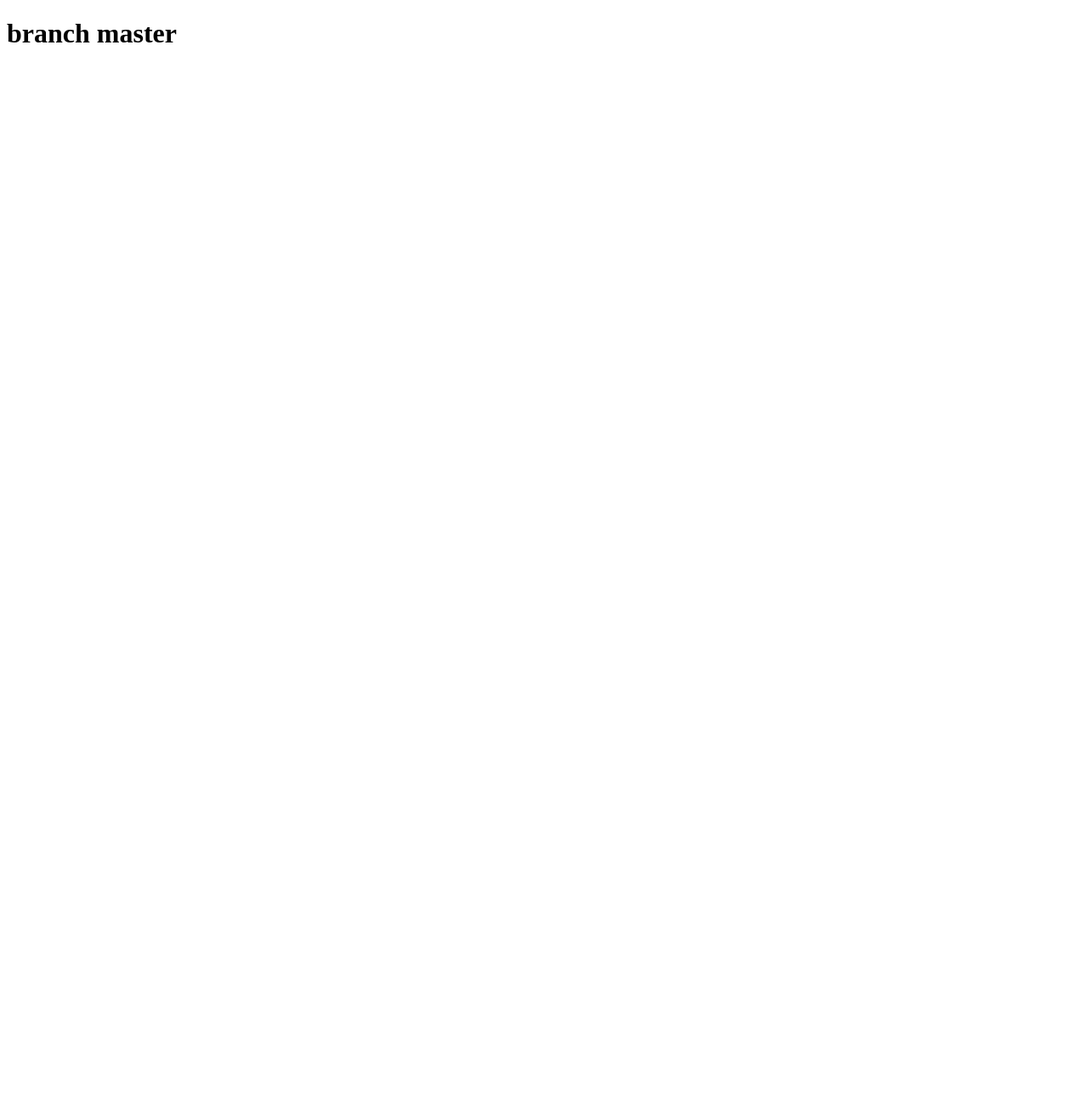
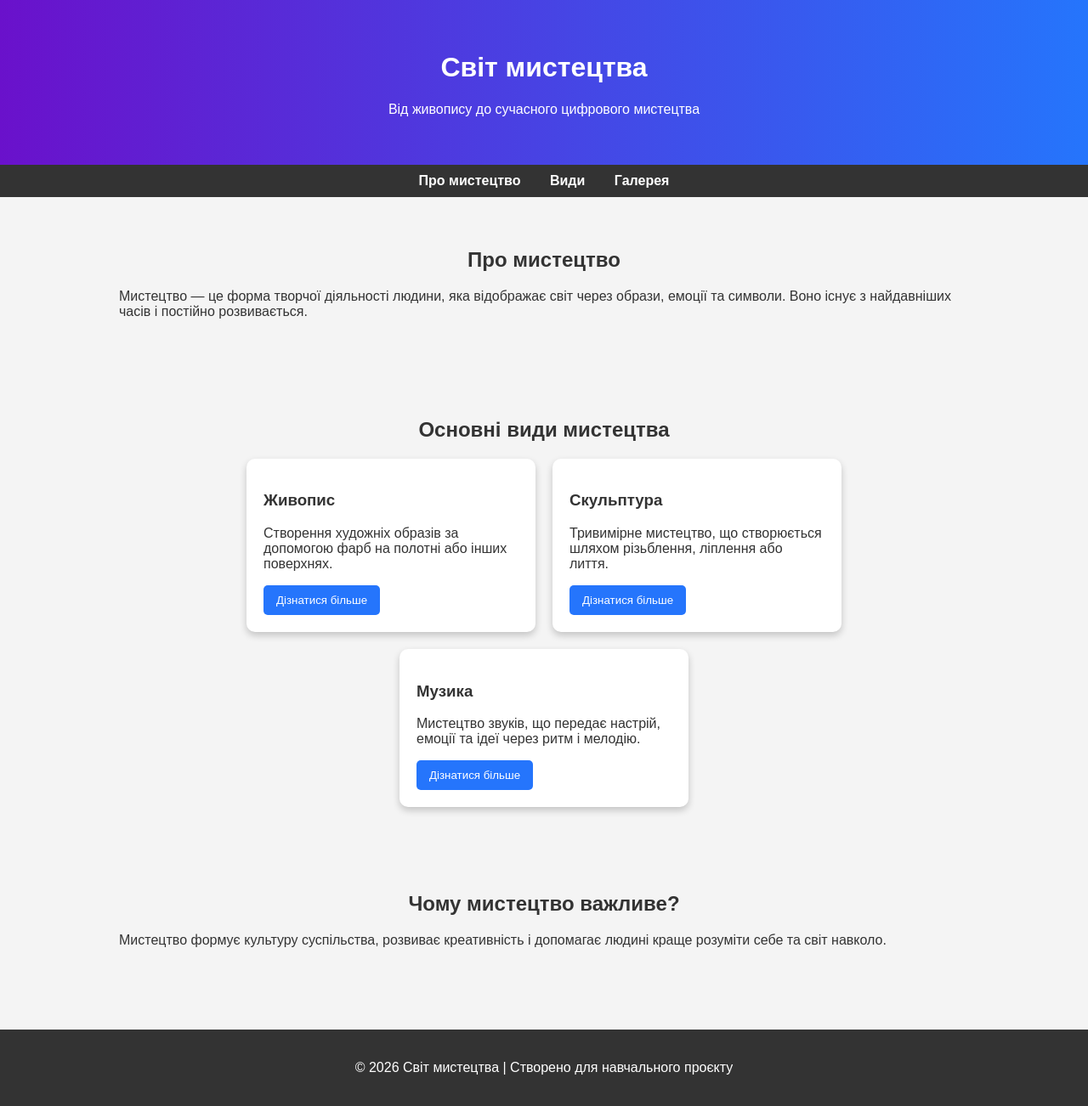
Before and after one commit to LukanTatarenkov/Eugenia, a plain HTML site: page index.html in a window 1280 px wide. Shown: the whole page at 85% size. Before the commit the page ends 800 px from the top, so only its background shows below. Drawn offline with Linux system fonts and the light colour scheme.

Commit message:
create code with chatGPT

```diff
--- a/index.html
+++ b/index.html
@@ -1,10 +1,147 @@
 <!DOCTYPE html>
-<html lang="en">
+<html lang="uk">
 <head>
     <meta charset="UTF-8">
-    <title>Title</title>
+    <title>Світ мистецтва</title>
+    <style>
+        body {
+            margin: 0;
+            font-family: Arial, sans-serif;
+            background-color: #f4f4f4;
+            color: #333;
+        }
+
+        header {
+            background: linear-gradient(to right, #6a11cb, #2575fc);
+            color: white;
+            text-align: center;
+            padding: 40px 20px;
+        }
+
+        nav {
+            background-color: #333;
+            text-align: center;
+            padding: 10px;
+        }
+
+        nav a {
+            color: white;
+            text-decoration: none;
+            margin: 0 15px;
+            font-weight: bold;
+        }
+
+        nav a:hover {
+            color: #ffcc00;
+        }
+
+        section {
+            padding: 40px 20px;
+            max-width: 1000px;
+            margin: auto;
+        }
+
+        .card-container {
+            display: flex;
+            flex-wrap: wrap;
+            gap: 20px;
+            justify-content: center;
+        }
+
+        .card {
+            background-color: white;
+            width: 300px;
+            border-radius: 10px;
+            box-shadow: 0 4px 8px rgba(0,0,0,0.2);
+            padding: 20px;
+            transition: transform 0.3s;
+        }
+
+        .card:hover {
+            transform: scale(1.05);
+        }
+
+        footer {
+            background-color: #333;
+            color: white;
+            text-align: center;
+            padding: 20px;
+            margin-top: 40px;
+        }
+
+        h2 {
+            text-align: center;
+        }
+
+        button {
+            background-color: #2575fc;
+            color: white;
+            border: none;
+            padding: 10px 15px;
+            border-radius: 5px;
+            cursor: pointer;
+        }
+
+        button:hover {
+            background-color: #6a11cb;
+        }
+    </style>
 </head>
 <body>
-<h1>branch master</h1>
+
+<header>
+    <h1>Світ мистецтва</h1>
+    <p>Від живопису до сучасного цифрового мистецтва</p>
+</header>
+
+<nav>
+    <a href="#about">Про мистецтво</a>
+    <a href="#types">Види</a>
+    <a href="#gallery">Галерея</a>
+</nav>
+
+<section id="about">
+    <h2>Про мистецтво</h2>
+    <p>
+        Мистецтво — це форма творчої діяльності людини, яка відображає світ через образи,
+        емоції та символи. Воно існує з найдавніших часів і постійно розвивається.
+    </p>
+</section>
+
+<section id="types">
+    <h2>Основні види мистецтва</h2>
+    <div class="card-container">
+        <div class="card">
+            <h3>Живопис</h3>
+            <p>Створення художніх образів за допомогою фарб на полотні або інших поверхнях.</p>
+            <button>Дізнатися більше</button>
+        </div>
+
+        <div class="card">
+            <h3>Скульптура</h3>
+            <p>Тривимірне мистецтво, що створюється шляхом різьблення, ліплення або лиття.</p>
+            <button>Дізнатися більше</button>
+        </div>
+
+        <div class="card">
+            <h3>Музика</h3>
+            <p>Мистецтво звуків, що передає настрій, емоції та ідеї через ритм і мелодію.</p>
+            <button>Дізнатися більше</button>
+        </div>
+    </div>
+</section>
+
+<section id="gallery">
+    <h2>Чому мистецтво важливе?</h2>
+    <p>
+        Мистецтво формує культуру суспільства, розвиває креативність і допомагає людині
+        краще розуміти себе та світ навколо.
+    </p>
+</section>
+
+<footer>
+    <p>© 2026 Світ мистецтва | Створено для навчального проєкту</p>
+</footer>
+
 </body>
 </html>
```
